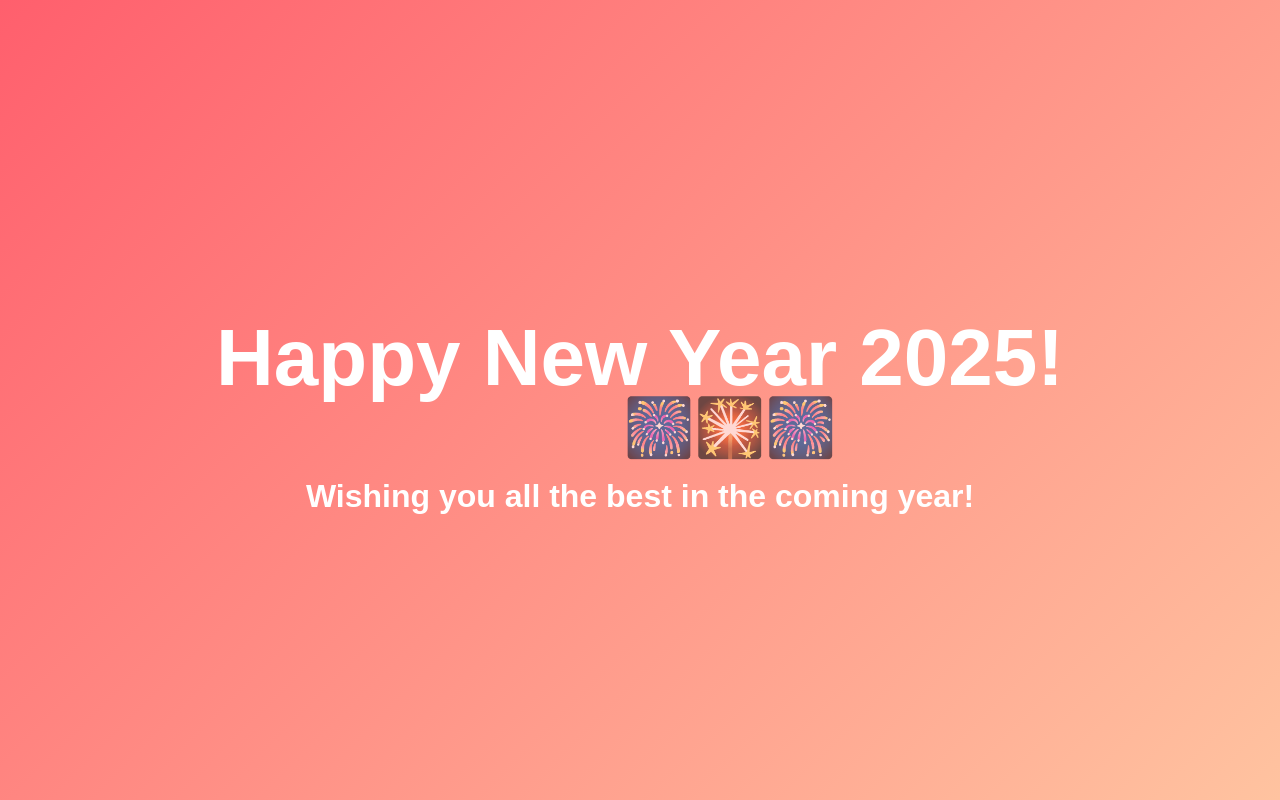
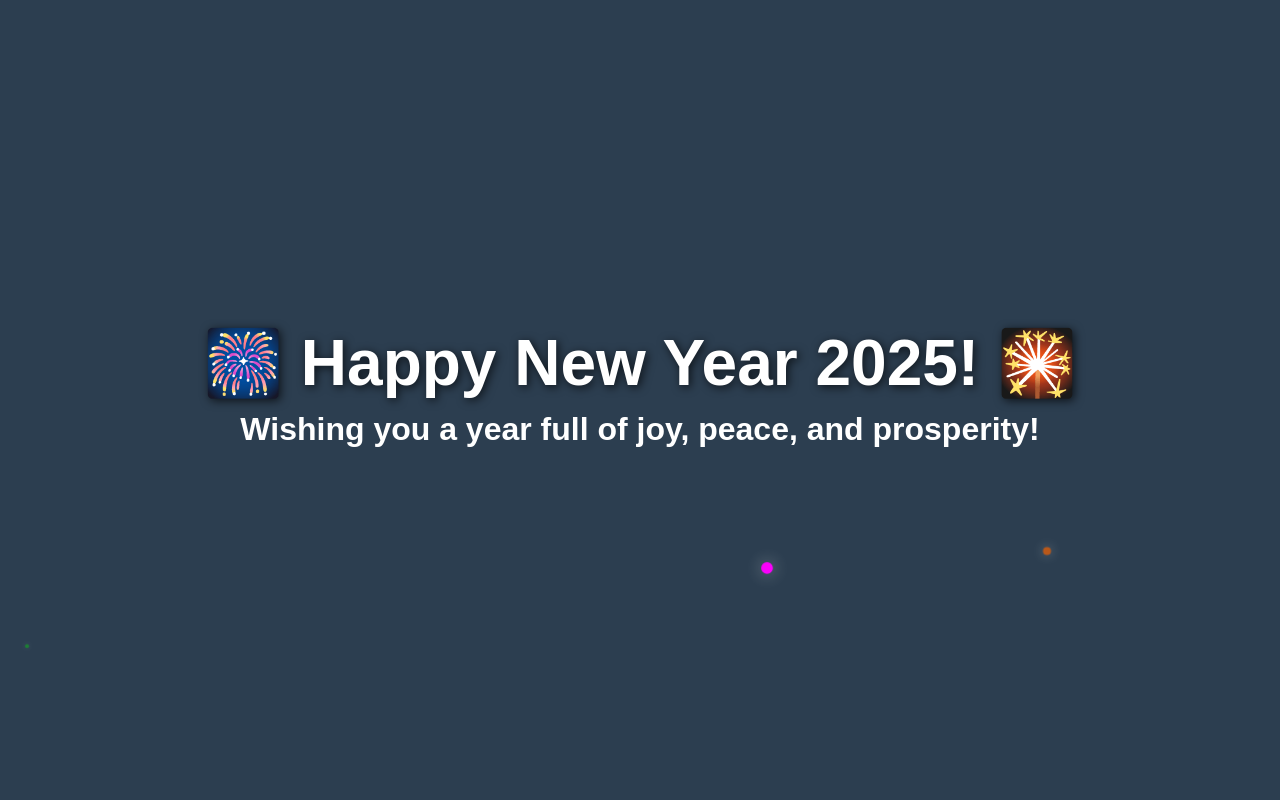
Before and after one commit to Grule07/Hny, a plain HTML site: page index.html in a window 1280 px wide. Drawn offline with Linux system fonts and the light colour scheme.

Commit message:
Update index.html

```diff
--- a/index.html
+++ b/index.html
@@ -5,56 +5,117 @@
     <meta name="viewport" content="width=device-width, initial-scale=1.0">
     <title>Happy New Year 2025!</title>
     <style>
+        /* Global styling */
         body {
-            background: linear-gradient(135deg, #ff5f6d, #ffc3a0);
+            margin: 0;
+            padding: 0;
+            height: 100vh;
             font-family: 'Arial', sans-serif;
+            overflow: hidden;
+            background: #2c3e50;
             color: white;
-            text-align: center;
             display: flex;
             justify-content: center;
             align-items: center;
-            height: 100vh;
+            text-align: center;
+        }
+
+        /* Container for the message */
+        .container {
+            z-index: 10;
+            position: relative;
+            animation: fadeIn 2s ease-out;
+        }
+
+        h1 {
+            font-size: 4rem;
+            font-weight: bold;
             margin: 0;
-            flex-direction: column;
+            text-shadow: 2px 2px 10px rgba(0, 0, 0, 0.7);
+            animation: slideIn 2s ease-out;
         }
-        h1 {
-            font-size: 5rem;
-            animation: fadeIn 3s ease-in-out;
-        }
+
         h2 {
             font-size: 2rem;
-            margin-top: 20px;
-            animation: fadeIn 4s ease-in-out;
+            margin-top: 10px;
+            animation: fadeIn 2s ease-out;
+            animation-delay: 1s;
         }
+
+        /* Fireworks container */
+        .fireworks {
+            position: absolute;
+            top: 0;
+            left: 0;
+            width: 100%;
+            height: 100%;
+            pointer-events: none;
+            z-index: -1;
+        }
+
+        /* Firework animation */
+        @keyframes fireworks {
+            0% {
+                opacity: 0;
+                transform: scale(0);
+            }
+            50% {
+                opacity: 1;
+                transform: scale(1.2);
+            }
+            100% {
+                opacity: 0;
+                transform: scale(0);
+            }
+        }
+
+        /* Individual firework burst style */
+        .firework {
+            position: absolute;
+            border-radius: 50%;
+            background: rgba(255, 255, 255, 0.8);
+            width: 10px;
+            height: 10px;
+            animation: fireworks 2s infinite ease-in-out;
+            box-shadow: 0 0 15px rgba(255, 255, 255, 0.5);
+        }
+
+        /* Confetti */
+        .confetti {
+            position: absolute;
+            top: -20px;
+            z-index: 10;
+            opacity: 0.8;
+            animation: confettiFall 5s infinite linear;
+        }
+
+        @keyframes confettiFall {
+            0% {
+                transform: translateY(0) rotate(0deg);
+            }
+            100% {
+                transform: translateY(100vh) rotate(360deg);
+            }
+        }
+
+        /* Fade-in animation */
         @keyframes fadeIn {
             0% {
                 opacity: 0;
-                transform: translateY(-20px);
             }
             100% {
                 opacity: 1;
-                transform: translateY(0);
             }
         }
-        .fireworks {
-            position: absolute;
-            top: 50%;
-            left: 50%;
-            transform: translate(-50%, -50%);
-            font-size: 3rem;
-            animation: fireworks 1.5s infinite;
-        }
-        @keyframes fireworks {
+
+        /* Slide-in animation */
+        @keyframes slideIn {
             0% {
-                transform: scale(1);
-                opacity: 1;
-            }
-            50% {
-                transform: scale(1.2);
-                opacity: 0.6;
+                transform: translateY(-50px);
+                opacity: 0;
             }
             100% {
-                transform: scale(1);
+                transform: translateY(0);
                 opacity: 1;
             }
         }
@@ -62,9 +123,50 @@
 </head>
 <body>
 
-    <div class="fireworks">🎆🎇🎆</div>
-    <h1>Happy New Year 2025!</h1>
-    <h2>Wishing you all the best in the coming year!</h2>
+    <!-- Fireworks -->
+    <div class="fireworks">
+        <!-- Firework bursts (dynamically generated) -->
+    </div>
+
+    <!-- Confetti -->
+    <div class="confetti" style="left: 20%; animation-duration: 6s;"></div>
+    <div class="confetti" style="left: 50%; animation-duration: 4s;"></div>
+    <div class="confetti" style="left: 80%; animation-duration: 5s;"></div>
+
+    <!-- Container for text -->
+    <div class="container">
+        <h1>🎆 Happy New Year 2025! 🎇</h1>
+        <h2>Wishing you a year full of joy, peace, and prosperity!</h2>
+    </div>
+
+    <script>
+        // JavaScript for creating firework effects
+        const fireworkContainer = document.querySelector('.fireworks');
+        const colors = ['#FF0000', '#FFFF00', '#00FF00', '#00FFFF', '#FF00FF', '#FF6600'];
+
+        // Function to create a firework burst
+        function createFirework(x, y) {
+            const firework = document.createElement('div');
+            firework.classList.add('firework');
+            firework.style.left = `${x}px`;
+            firework.style.top = `${y}px`;
+            firework.style.background = colors[Math.floor(Math.random() * colors.length)];
+
+            fireworkContainer.appendChild(firework);
+
+            setTimeout(() => {
+                firework.remove();
+            }, 2000); // Remove the firework after animation
+        }
+
+        // Randomly generate fireworks on the screen
+        setInterval(() => {
+            const x = Math.random() * window.innerWidth;
+            const y = Math.random() * window.innerHeight;
+            createFirework(x, y);
+        }, 500);
+
+    </script>
 
 </body>
 </html>
```
